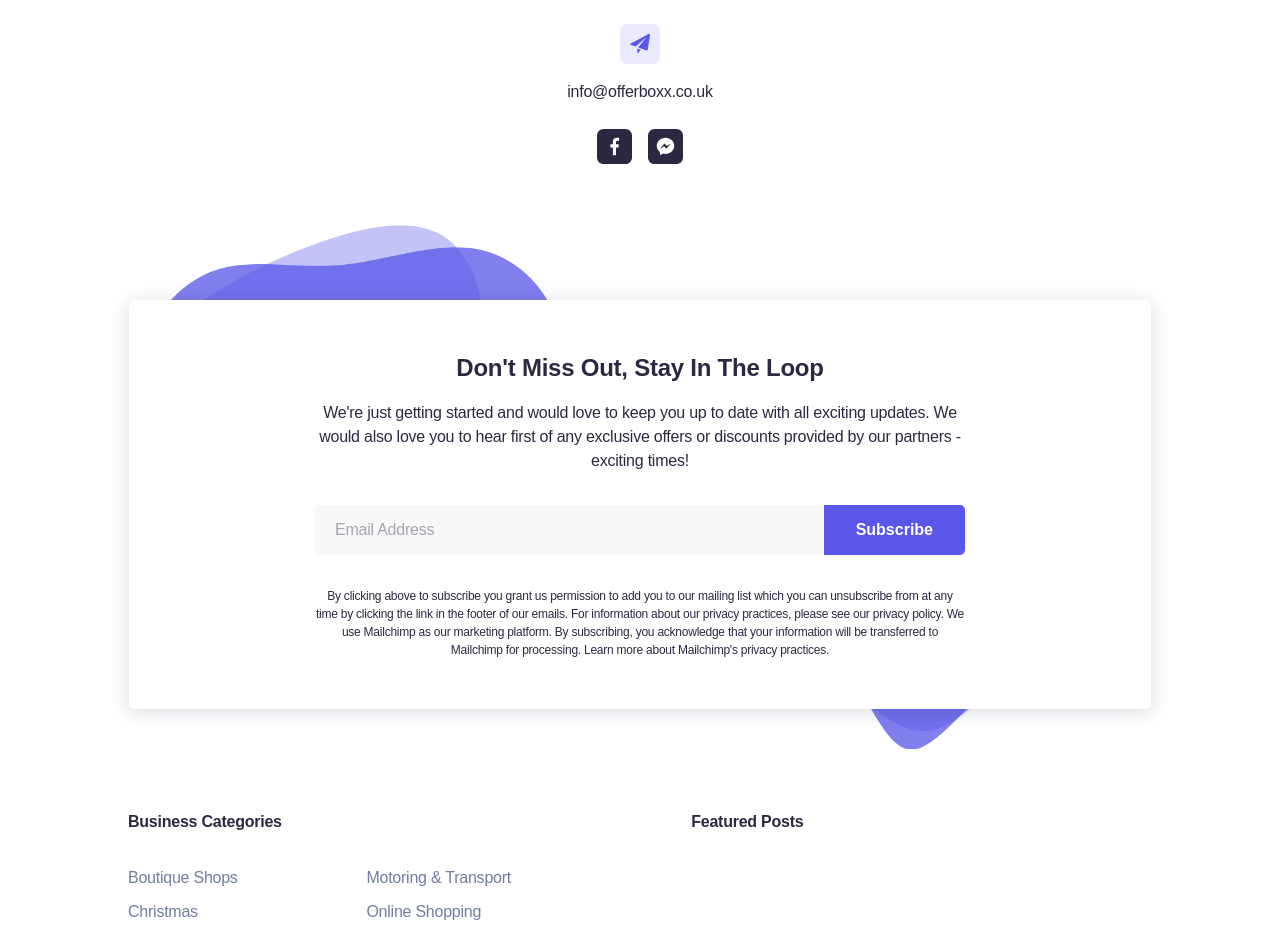
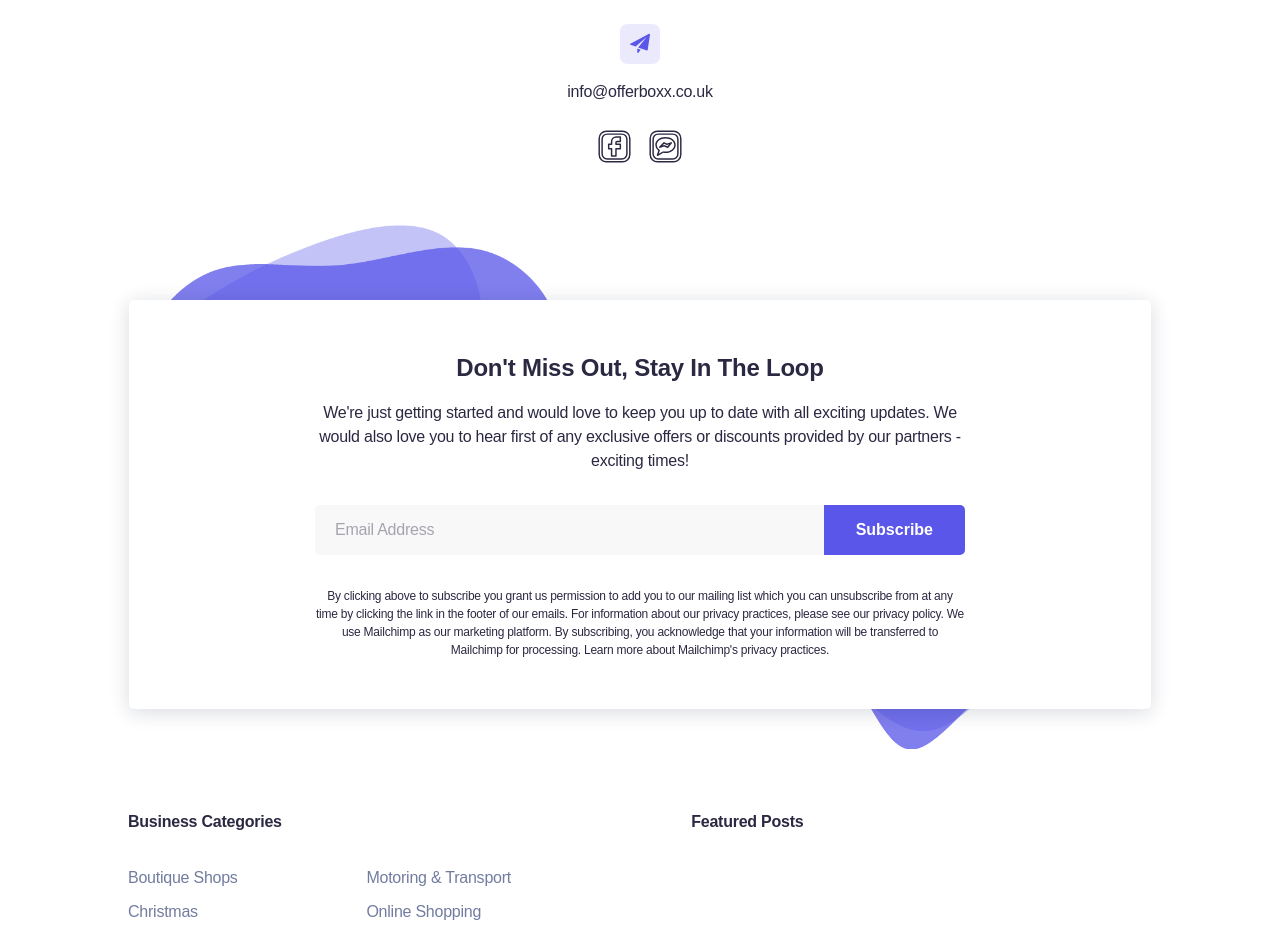
Before and after one commit to kit-howlett/offerboxx, an Eleventy site: page src/contact-us.md in a window 1280 px wide. Shown: the part 1080-2009 px from the top of the page. Built offline with nearby package versions, Linux system fonts and the light colour scheme; Eleventy itself is replaced by a stand-in of ours; files that its build step writes are made by us from their sources; a web font is replaced by a local one.

Commit message:
Cleaned up icons folder and adjusted file paths on files.

```diff
--- a/src/_includes/layouts/contact.html
+++ b/src/_includes/layouts/contact.html
@@ -23,14 +23,11 @@
     </div>
     <div class="contact-page__social-wrapper">
       <a href="https://www.facebook.com/offerboxxuk" target="_blank" class="contact-page__social-link">
-        <img src="/images/facebook-social-icon.svg" alt="" class="contact-page__social-icon">
+        <img src="/images/icons/miscellaneous/social-facebook.svg" alt="Facebook Logo" class="contact-page__social-icon">
       </a>
       <a href="https://www.messenger.com/t/offerboxxuk" target="_blank" class="contact-page__social-link">
-        <img src="/images/messenger-social-icon.svg" alt="" class="contact-page__social-icon">
+        <img src="/images/icons/miscellaneous/social-messenger.svg" alt="Messenger Logo" class="contact-page__social-icon">
       </a>
-      <!-- <a href="#" class="contact-page__social-link">
-        <img src="/images/linkedin-social-icon.svg" alt="" class="contact-page__social-icon">
-      </a> -->
     </div>
   </section>
 </div>
```
Also changed, not shown: src/_includes/layouts/listings/detail.html (+1 -1 lines), src/images/facebook-social-icon.svg (deleted), src/images/icons/miscellaneous/social-facebook.svg (added), src/images/icons/miscellaneous/social-instagram.svg (added), src/images/icons/miscellaneous/social-linkedin.svg (added), src/images/icons/miscellaneous/social-messenger.svg (added), src/images/instagram-social-icon.svg (deleted), src/images/messenger-social-icon.svg (deleted), src/images/social/facebook.svg (deleted), src/images/social/instagram.svg (deleted), src/images/social/linkedin.svg (deleted), src/images/social/messenger.svg (deleted).
